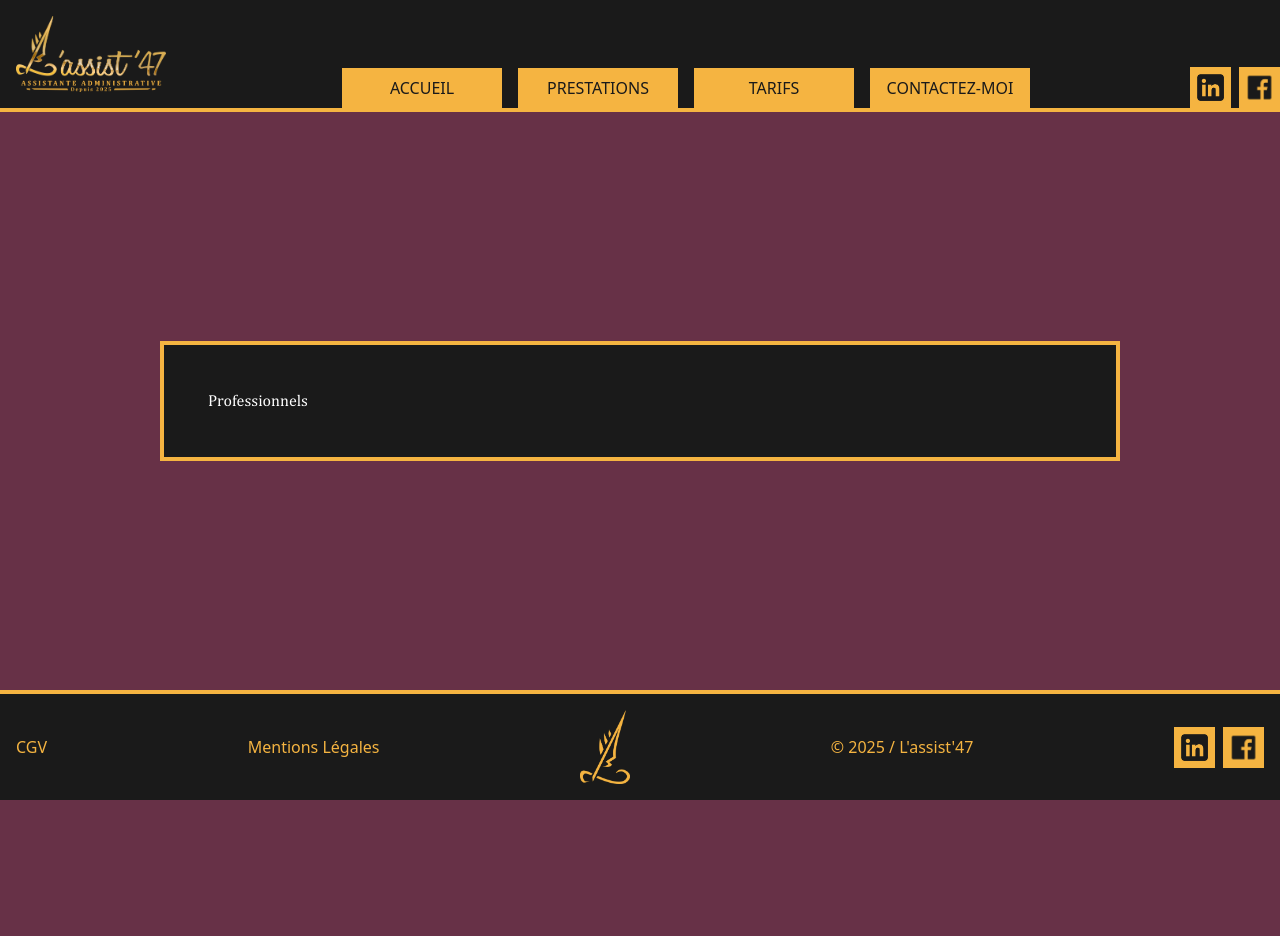
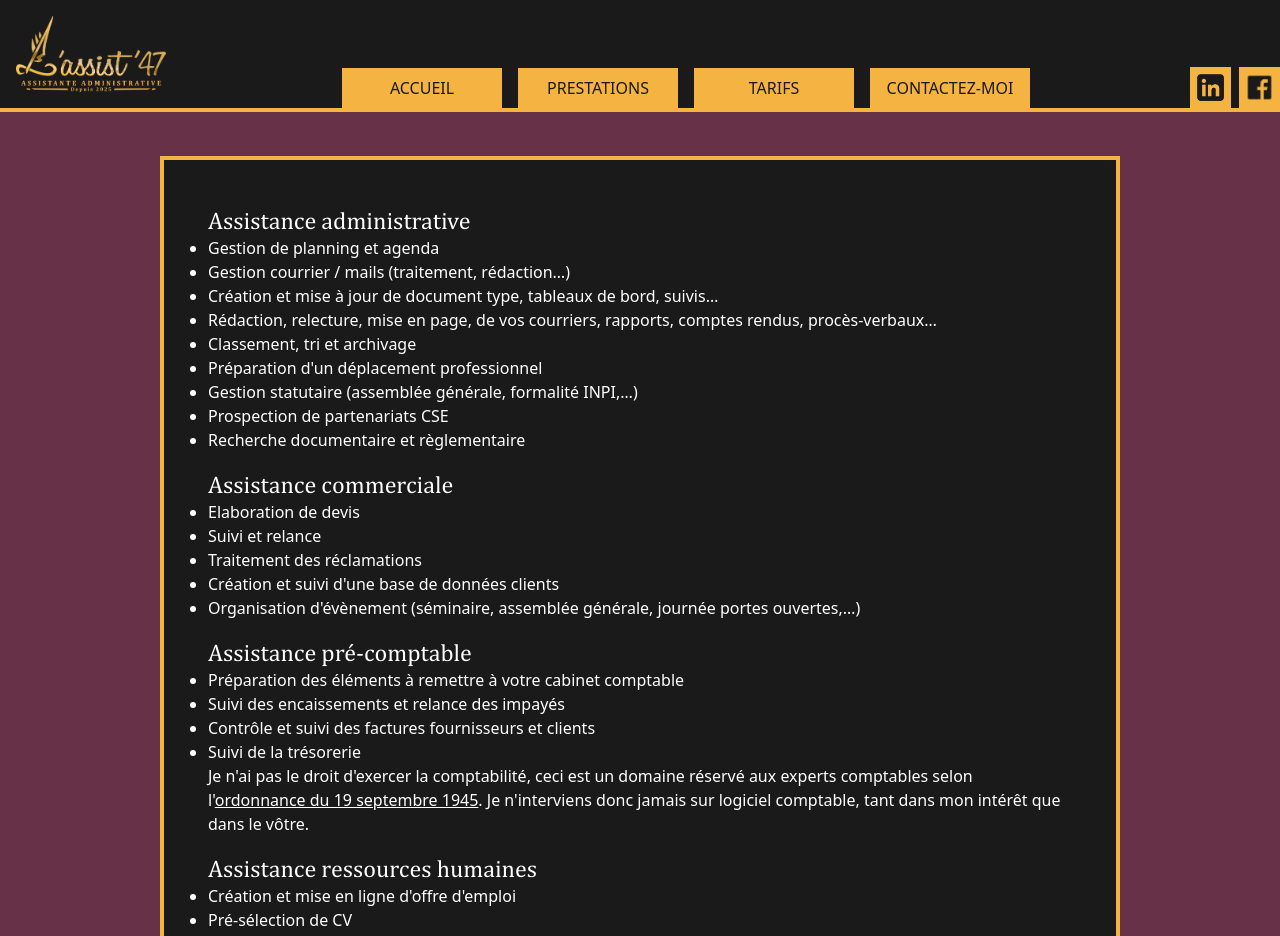
Before and after one commit to paul-mesnilgrente/lassist47, a Next.js app: page /lassist47/prestations/professionnels in a window 1280 px wide. Shown: the top 936 px of the page. Before the commit the page ends 800 px from the top, so only its background shows below. Built offline with nearby package versions, Linux system fonts and the light colour scheme.

Commit message:
feat: added texts in "prestations" pages

```diff
--- a/app/mentions-legales/page.tsx
+++ b/app/mentions-legales/page.tsx
@@ -11,11 +11,14 @@ export default function MentionsLegales() {
         <br />
         518 côte de Limousy, 47380 Pinel-Hauterive
         <br />
-        <a href="mailto:lpelosato@lassist47.fr" className="underline">
+        <a
+          href="mailto:lpelosato@lassist47.fr"
+          className="underline hover:text-gold"
+        >
           lpelosato@lassist47.fr
         </a>
         <br />
-        <a href="tel:+33788067519" className="underline">
+        <a href="tel:+33788067519" className="underline hover:text-gold">
           07 88 06 75 19
         </a>
       </p>
@@ -24,7 +27,10 @@ export default function MentionsLegales() {
         Responsable de publication : Ludivine PELOSATO
         <br />
         Créateur du site : EI Paul MESNILGRENTE,{" "}
-        <a href="mailto:pro@paul-mesnilgrente.com" className="underline">
+        <a
+          href="mailto:pro@paul-mesnilgrente.com"
+          className="underline hover:text-gold"
+        >
           pro@paul-mesnilgrente.com
         </a>
         <br />
@@ -46,7 +52,7 @@ export default function MentionsLegales() {
           href="https://pages.github.com"
           target="_blank"
           rel="noreferrer noopener"
-          className="underline"
+          className="underline hover:text-gold"
         >
           https://pages.github.com
         </a>
--- a/app/prestations/particuliers/page.tsx
+++ b/app/prestations/particuliers/page.tsx
@@ -1,3 +1,27 @@
 export default function Particuliers() {
-  return <h1>Particuliers</h1>;
+  return (
+    <>
+      <h1 className="text-2xl">Assistance administrative</h1>
+      <ul className="list-disc mb-4">
+        <li>Rédaction, relecture et mise en page de document et courrier</li>
+        <li>Formalités administratives (CNI, passeport, CAF, CPAM, MSA,…)</li>
+        <li>Déclarations diverses (France Travail, PAJEmploi, impôts,…)</li>
+        <li>Gestion de budget</li>
+      </ul>
+
+      <h1 className="text-2xl">Initiations informatiques</h1>
+      <ul className="list-disc mb-4">
+        <li>Initiation aux outils microsoft (word, excel, powerpoint)</li>
+        <li>
+          Initiation à l&apos;outil informatique (fonctions de base d&apos;un
+          ordinateur)
+        </li>
+        <li>Initiation aux outils en ligne (bases d&apos;internet, mail)</li>
+        <li>
+          Initiation aux réseaux sociaux (Facebook, Linkedin, Instagram, Tik
+          Tok)
+        </li>
+      </ul>
+    </>
+  );
 }
--- a/app/prestations/professionnels/page.tsx
+++ b/app/prestations/professionnels/page.tsx
@@ -1,3 +1,68 @@
 export default function Professionnels() {
-  return <h1>Professionnels</h1>;
+  return (
+    <>
+      <h1 className="text-2xl">Assistance administrative</h1>
+      <ul className="list-disc mb-4">
+        <li>Gestion de planning et agenda</li>
+        <li>Gestion courrier / mails (traitement, rédaction…)</li>
+        <li>
+          Création et mise à jour de document type, tableaux de bord, suivis…
+        </li>
+        <li>
+          Rédaction, relecture, mise en page, de vos courriers, rapports,
+          comptes rendus, procès-verbaux…
+        </li>
+        <li>Classement, tri et archivage</li>
+        <li>Préparation d&apos;un déplacement professionnel</li>
+        <li>Gestion statutaire (assemblée générale, formalité INPI,…)</li>
+        <li>Prospection de partenariats CSE</li>
+        <li>Recherche documentaire et règlementaire</li>
+      </ul>
+
+      <h1 className="text-2xl">Assistance commerciale</h1>
+      <ul className="list-disc mb-4">
+        <li>Elaboration de devis</li>
+        <li>Suivi et relance</li>
+        <li>Traitement des réclamations</li>
+        <li>Création et suivi d&apos;une base de données clients</li>
+        <li>
+          Organisation d&apos;évènement (séminaire, assemblée générale, journée
+          portes ouvertes,…)
+        </li>
+      </ul>
+
+      <h1 className="text-2xl">Assistance pré-comptable</h1>
+      <ul className="list-disc mb-4">
+        <li>Préparation des éléments à remettre à votre cabinet comptable</li>
+        <li>Suivi des encaissements et relance des impayés</li>
+        <li>Contrôle et suivi des factures fournisseurs et clients</li>
+        <li>
+          Suivi de la trésorerie
+          <br />
+          Je n&apos;ai pas le droit d&apos;exercer la comptabilité, ceci est un
+          domaine réservé aux experts comptables selon l&apos;
+          <a
+            href="https://www.legifrance.gouv.fr/loda/article_lc/LEGIARTI000033678961"
+            target="_blank"
+            rel="noreferrer noopener"
+            className="underline hover:text-gold"
+          >
+            ordonnance du 19 septembre 1945
+          </a>
+          . Je n&apos;interviens donc jamais sur logiciel comptable, tant dans
+          mon intérêt que dans le vôtre.
+        </li>
+      </ul>
+
+      <h1 className="text-2xl">Assistance ressources humaines</h1>
+      <ul className="list-disc mb-4">
+        <li>Création et mise en ligne d&apos;offre d&apos;emploi</li>
+        <li>Pré-sélection de CV</li>
+        <li>Entretien préalable</li>
+        <li>Mise à jour du registre du personnel</li>
+        <li>Suivi des visites médicales</li>
+        <li>Préparation des documents d&apos;embauche</li>
+      </ul>
+    </>
+  );
 }
```
